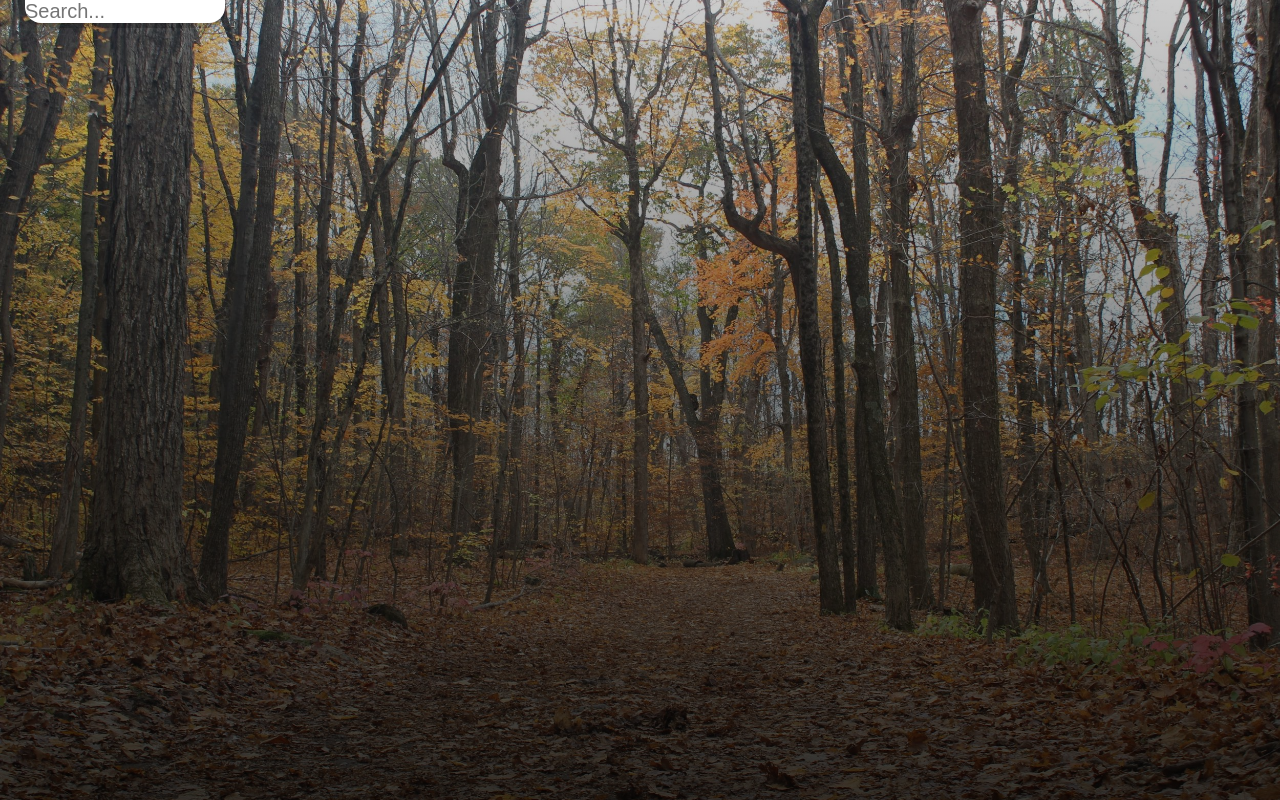
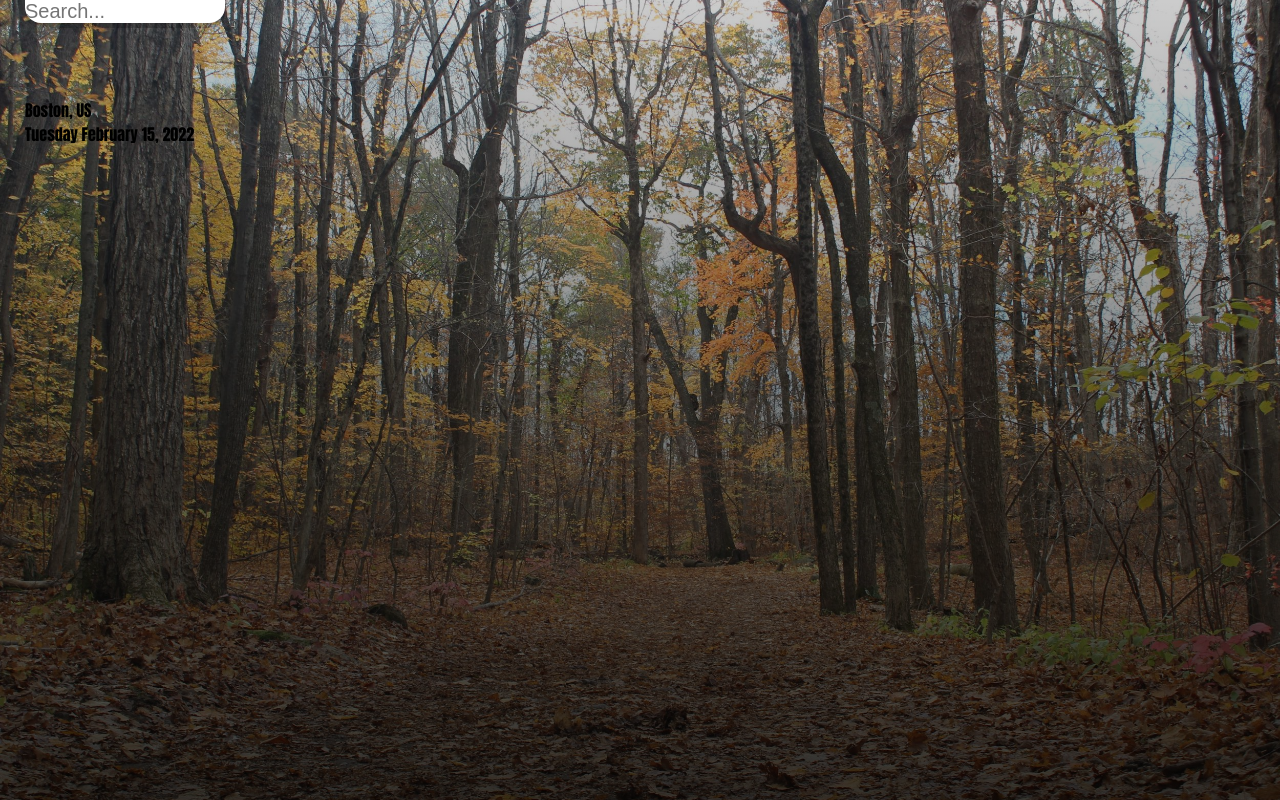
Before and after one commit to mebsport/weatherapp, a React (Create React App) app: page / in a window 1280 px wide. Built offline with nearby package versions, Linux system fonts and the light colour scheme.

Commit message:
Function: Show Date & Location
The date and location is shown on the page right underneath the search bar.

```diff
--- a/src/App.js
+++ b/src/App.js
@@ -6,11 +6,49 @@
 };
 
 function App() {
+  const dateBuilder = (d) => {
+    let months = [
+      'January',
+      'February',
+      'March',
+      'April',
+      'May',
+      'June',
+      'July',
+      'August',
+      'September',
+      'October',
+      'November',
+      'December',
+    ];
+    let days = [
+      'Sunday',
+      'Monday',
+      'Tuesday',
+      'Wednesday',
+      'Thursday',
+      'Friday',
+      'Saturday',
+    ];
+    let day = days[d.getDay()];
+    let date = d.getDate();
+    let month = months[d.getMonth()];
+    let year = d.getFullYear();
+
+    return `${day} ${month} ${date}, ${year}`;
+  };
+
   return (
     <div className='app'>
       <main>
         <div className='search-box'>
           <input type='text' className='search-bar' placeholder='Search...' />
+        </div>
+        <div>
+          <div className='location-box'>
+            <div className='location'>Boston, US</div>
+            <div className='date'>{dateBuilder(new Date())}</div>
+          </div>
         </div>
       </main>
     </div>
```
